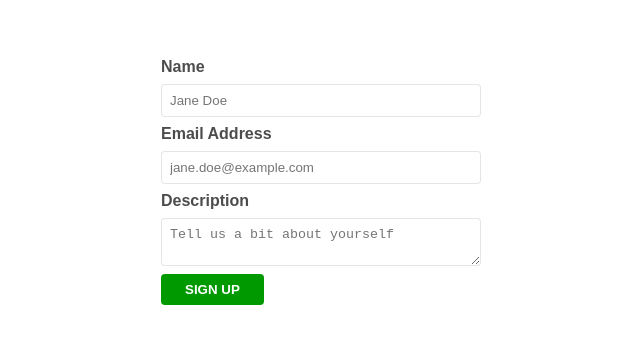
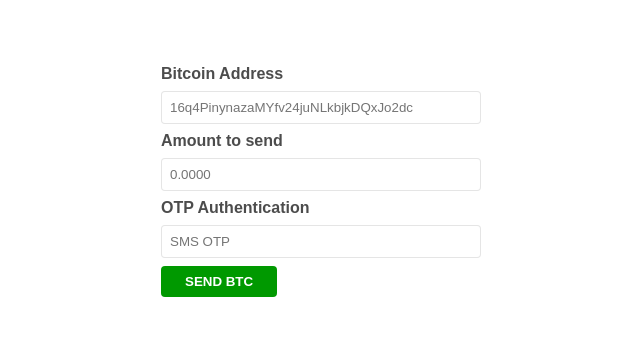
Before and after one commit to weikang761195/ts-frontend-developer, a plain HTML site: page src/fancy_form/index.html in a window 1280 px wide. Shown: the part 223-566 px from the top of the page, without its empty margins (319-959 px from the left). Drawn offline with Linux system fonts and the light colour scheme.

Commit message:
Update form fields

```diff
--- a/src/fancy_form/index.html
+++ b/src/fancy_form/index.html
@@ -13,16 +13,16 @@
 
   <!-- You may wrap the form in your own elements if necessary. -->
   <form onsubmit="return !1">
-    <label for="input-name">Name</label>
-    <input id="input-name" placeholder="Jane Doe" />
+    <label for="input-address">Bitcoin Address</label>
+    <input id="input-address" placeholder="16q4PinynazaMYfv24juNLkbjkDQxJo2dc" />
 
-    <label for="input-email">Email Address</label>
-    <input id="input-email" placeholder="jane.doe@example.com" />
+    <label for="input-amount">Amount to send</label>
+    <input id="input-amount" placeholder="0.0000" />
 
-    <label for="input-desc">Description</label>
-    <textarea id="input-desc" placeholder="Tell us a bit about yourself"></textarea>
+    <label for="input-otp">OTP Authentication</label>
+    <input type="number" id="input-otp" placeholder="SMS OTP" />
 
-    <button>SIGN UP</button>
+    <button>SEND BTC</button>
   </form>
 </body>
 
```
Also changed, not shown: 1 other file.
